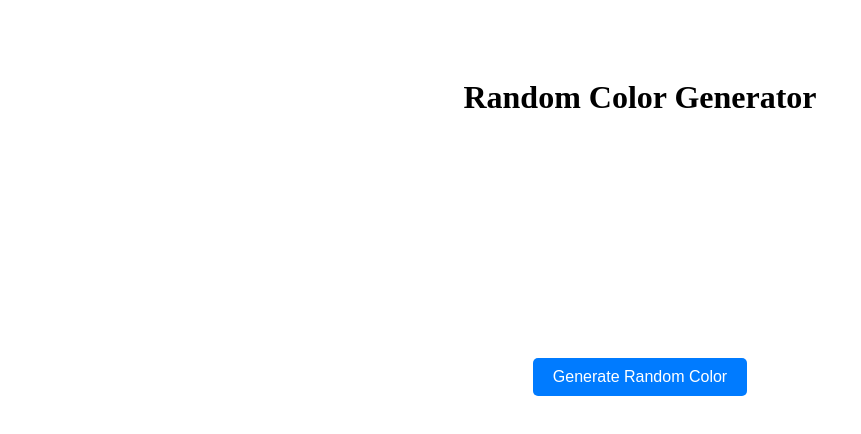
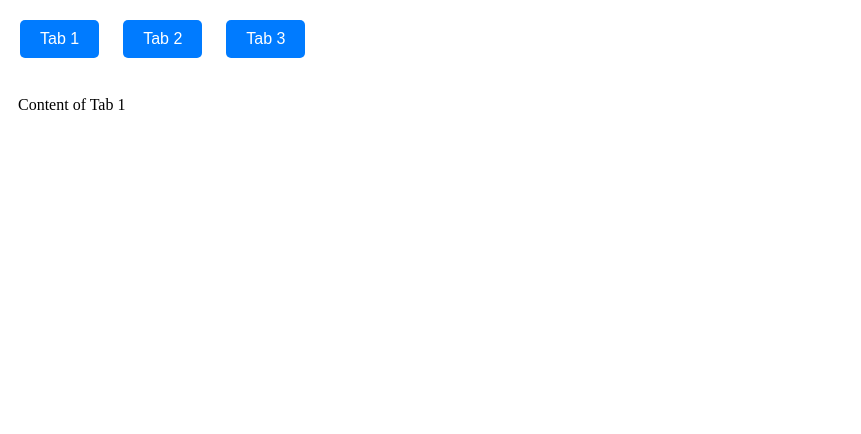
Before and after one commit to Rawal77/Simple_React_Projects, a React (Vite) app: page / in a window 1280 px wide. Shown: the top 434 px of the page, without its empty margins (0-861 px from the left). Built offline with nearby package versions, Linux system fonts and the light colour scheme.

Commit message:
Add Tabs component with basic functionality

```diff
--- a/src/App.jsx
+++ b/src/App.jsx
@@ -1,7 +1,9 @@
 import GenerateRandomColor from "./GenerateRandomColor";
+import Tabs from "./Tabs";
 
 function App() {
-  return <GenerateRandomColor></GenerateRandomColor>;
+  // return <GenerateRandomColor></GenerateRandomColor>;
+  return <Tabs></Tabs>;
 }
 
 export default App;
--- /dev/null
+++ b/src/Tabs.css
@@ -0,0 +1,22 @@
+.tab-header {
+  display: flex;
+}
+
+.tab-header button {
+  padding: 10px 20px;
+  border: none;
+  background-color: #f0f0f0;
+  cursor: pointer;
+}
+
+.tab-header button.active {
+  background-color: #ccc;
+}
+
+.tab-content {
+  padding: 10px;
+}
+
+button {
+  margin: 12px;
+}
--- /dev/null
+++ b/src/Tabs.jsx
@@ -0,0 +1,39 @@
+import { useState } from "react";
+import "./Tabs.css";
+
+export default function Tabs() {
+  const [activeTab, setActiveTab] = useState(1);
+  const handleTab = tabIndex => {
+    setActiveTab(tabIndex);
+  };
+  return (
+    <main>
+      <div className="tabs">
+        <div className="tabs-header">
+          <button
+            className={activeTab === 1 ? "active" : ""}
+            onClick={() => handleTab(1)}>
+            Tab 1
+          </button>
+
+          <button
+            className={activeTab === 2 ? "active" : ""}
+            onClick={() => handleTab(2)}>
+            Tab 2
+          </button>
+          <button
+            className={activeTab === 3 ? "active" : ""}
+            onClick={() => handleTab(3)}>
+            Tab 3
+          </button>
+        </div>
+        <div className="tab-content">
+          {activeTab === 1 && <p>Content of Tab 1</p>}
+          {activeTab === 2 && <p>Content of Tab 2</p>}
+          {activeTab === 3 && <p>Content of Tab 3</p>}
+        </div>
+        <div className="content"></div>
+      </div>
+    </main>
+  );
+}
```
